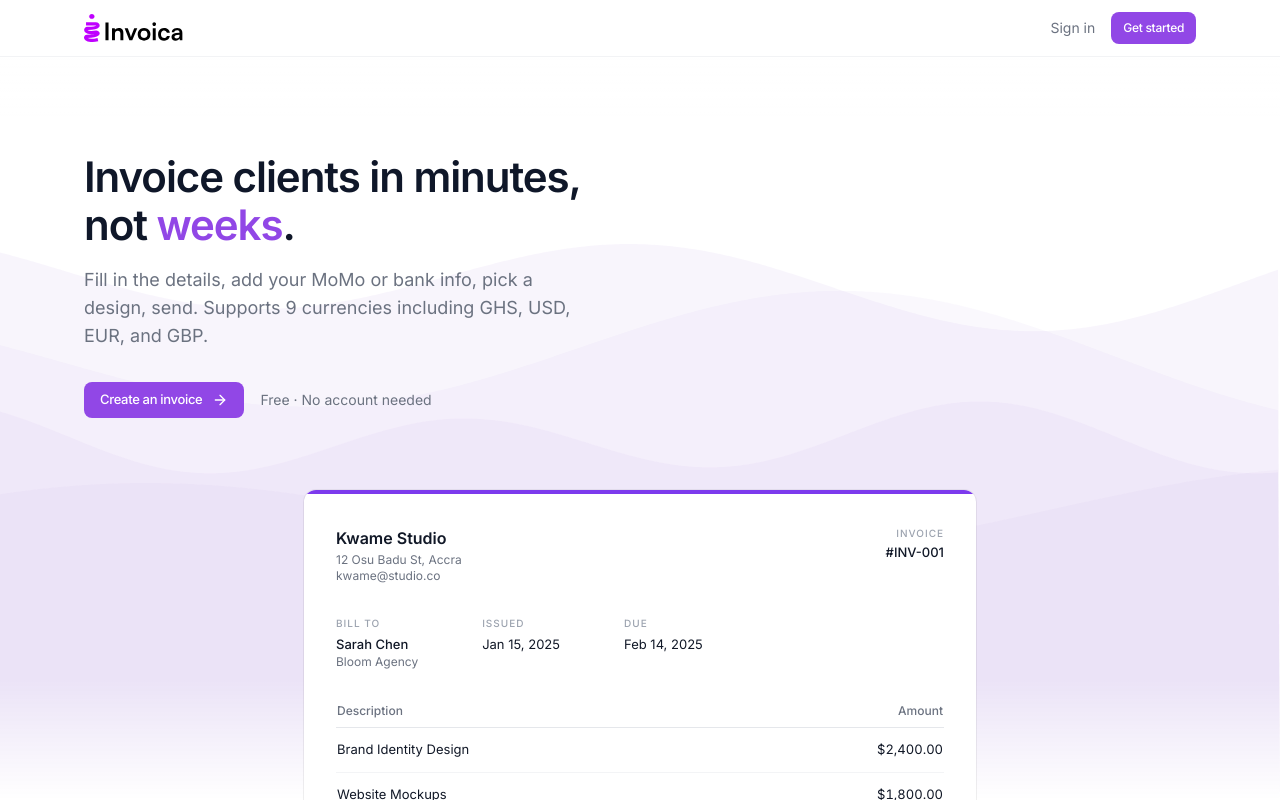
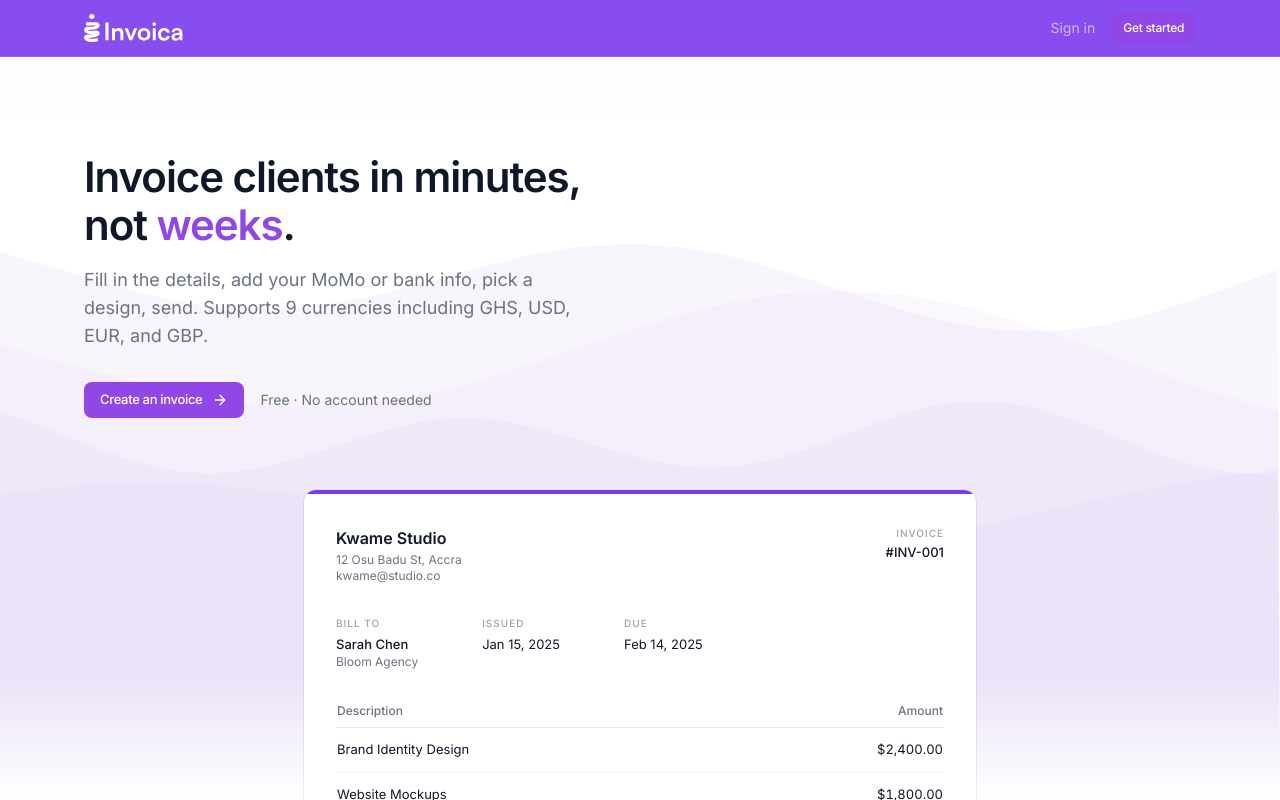
Before and after one commit to invoica-app/invoica, a Next.js app in the folder frontend/: page / in a window 1280 px wide. Shown: the top 800 px of the page. Built offline with nearby package versions, Linux system fonts and the light colour scheme; no server answers; a web font is replaced by a local one.

Commit message:
amojames: resolve email and dowload

```diff
--- a/frontend/app/invoice/new/review/page.tsx
+++ b/frontend/app/invoice/new/review/page.tsx
@@ -57,8 +57,6 @@ export default function ReviewPage() {
   );
   const reset = useInvoiceStore((s) => s.reset);
   const editingInvoiceId = useInvoiceStore((s) => s.editingInvoiceId);
-  const editingInvoiceStatus = useInvoiceStore((s) => s.editingInvoiceStatus);
-  const wasSent = editingInvoiceId !== null && editingInvoiceStatus === "SENT";
 
   const [sending, setSending] = useState(false);
   const [generatingPdf, setGeneratingPdf] = useState(false);
@@ -93,22 +91,17 @@ export default function ReviewPage() {
       pdf.addImage(imgData, "PNG", 0, 0, pageWidth, imgHeight);
 
       const fileName = `invoice-${data.invoiceNumber || "draft"}.pdf`;
-      const isSafari = /^((?!chrome|android).)*safari/i.test(navigator.userAgent);
 
-      if (isSafari) {
-        // Safari (especially iOS) blocks programmatic blob downloads.
-        // jsPDF.save() uses a Safari-compatible fallback internally.
+      // iOS Safari blocks both blob URLs and programmatic link clicks.
+      // Open the PDF as a data URI in a new tab — works everywhere.
+      const isIOS = /iPad|iPhone|iPod/.test(navigator.userAgent) ||
+        (navigator.platform === "MacIntel" && navigator.maxTouchPoints > 1);
+
+      if (isIOS) {
+        const dataUri = pdf.output("datauristring");
+        window.open(dataUri, "_blank");
+      } else {
         pdf.save(fileName);
-      } else {
-        const blob = pdf.output("blob");
-        const url = URL.createObjectURL(blob);
-        const link = document.createElement("a");
-        link.href = url;
-        link.download = fileName;
-        document.body.appendChild(link);
-        link.click();
-        document.body.removeChild(link);
-        setTimeout(() => URL.revokeObjectURL(url), 60_000);
       }
     } catch (err) {
       console.error("PDF generation failed:", err);
@@ -175,7 +168,7 @@ export default function ReviewPage() {
             amount,
           })),
         };
-        await api.updateInvoice(editingInvoiceId, updateRequest, wasSent);
+        await api.updateInvoice(editingInvoiceId, updateRequest, true);
       } else {
         const request: CreateInvoiceRequest = {
           companyName: data.companyName,
@@ -369,8 +362,8 @@ export default function ReviewPage() {
                     <Send className="w-4 h-4" />
                   )}
                   {sending
-                    ? (wasSent ? "Updating & resending..." : editingInvoiceId ? "Updating..." : "Sending...")
-                    : (wasSent ? "Update & resend" : editingInvoiceId ? "Update invoice" : "Send invoice")}
+                    ? (editingInvoiceId ? "Updating & sending..." : "Sending...")
+                    : (editingInvoiceId ? "Update & send" : "Send invoice")}
                 </Button>
               </div>
             </div>
--- a/frontend/app/page.tsx
+++ b/frontend/app/page.tsx
@@ -478,8 +478,37 @@ export default function LandingPage() {
   const { resolvedTheme, setTheme } = useTheme();
   const { user, isAuthenticated } = useAuth();
   const [mounted, setMounted] = useState(false);
+  const [navDark, setNavDark] = useState(false);
+  const bannerRef = useRef<HTMLDivElement>(null);
 
   useEffect(() => setMounted(true), []);
+
+  useEffect(() => {
+    const el = bannerRef.current;
+    if (!el) return;
+    // Shrink the observation area to just the navbar strip (top 56px).
+    // rootMargin: top=0, right=0, bottom=-(viewportHeight - 56px), left=0
+    // This way the banner only "intersects" when it overlaps the navbar itself.
+    const updateMargin = () => {
+      const vh = window.innerHeight;
+      obs.disconnect();
+      obs = new IntersectionObserver(
+        ([entry]) => setNavDark(entry.isIntersecting),
+        { rootMargin: `0px 0px -${vh - 56}px 0px`, threshold: 0 }
+      );
+      obs.observe(el);
+    };
+    let obs = new IntersectionObserver(
+      ([entry]) => setNavDark(entry.isIntersecting),
+      { rootMargin: `0px 0px -${window.innerHeight - 56}px 0px`, threshold: 0 }
+    );
+    obs.observe(el);
+    window.addEventListener("resize", updateMargin);
+    return () => {
+      obs.disconnect();
+      window.removeEventListener("resize", updateMargin);
+    };
+  }, []);
 
   const appHref = "/invoice/new/company";
 
@@ -492,7 +521,15 @@ export default function LandingPage() {
       <WaveBackground />
 
       {/* Nav */}
-      <header className="sticky top-0 z-50 bg-background/80 backdrop-blur-md border-b border-border/50">
+      <header
+        className={`sticky top-0 z-50 backdrop-blur-md border-b transition-colors duration-300 ${
+          navDark
+            ? mounted && resolvedTheme !== "dark"
+              ? "bg-[#7c3aed]/90 border-white/10"
+              : "bg-[#1e0a3c]/90 border-white/10"
+            : "bg-background/80 border-border/50"
+        }`}
+      >
         <div className="max-w-6xl mx-auto px-5 h-14 flex items-center justify-between">
           <Link href="/">
             <Image
@@ -500,7 +537,9 @@ export default function LandingPage() {
               alt="invoica"
               width={100}
               height={28}
-              className="w-[70px] md:w-[100px] h-auto dark:brightness-0 dark:invert"
+              className={`w-[70px] md:w-[100px] h-auto transition-all duration-300 ${
+                navDark ? "brightness-0 invert" : "dark:brightness-0 dark:invert"
+              }`}
             />
           </Link>
           <div className="flex items-center gap-2">
@@ -515,7 +554,11 @@ export default function LandingPage() {
               <>
                 <Link
                   href="/login"
-                  className="text-sm text-muted-foreground hover:text-foreground transition-colors hidden sm:block px-2"
+                  className={`text-sm transition-colors hidden sm:block px-2 ${
+                    navDark
+                      ? "text-white/60 hover:text-white"
+                      : "text-muted-foreground hover:text-foreground"
+                  }`}
                 >
                   Sign in
                 </Link>
@@ -627,6 +670,7 @@ export default function LandingPage() {
           {/* Large dark banner */}
           <Reveal delay={0.1} scale>
             <div
+              ref={bannerRef}
               className="relative rounded-2xl overflow-hidden"
               style={{ backgroundImage: `url('/images/${mounted && resolvedTheme !== "dark" ? "slide1-light" : "slide1"}.svg')`, backgroundSize: "cover", backgroundPosition: "center bottom" }}
             >
```
